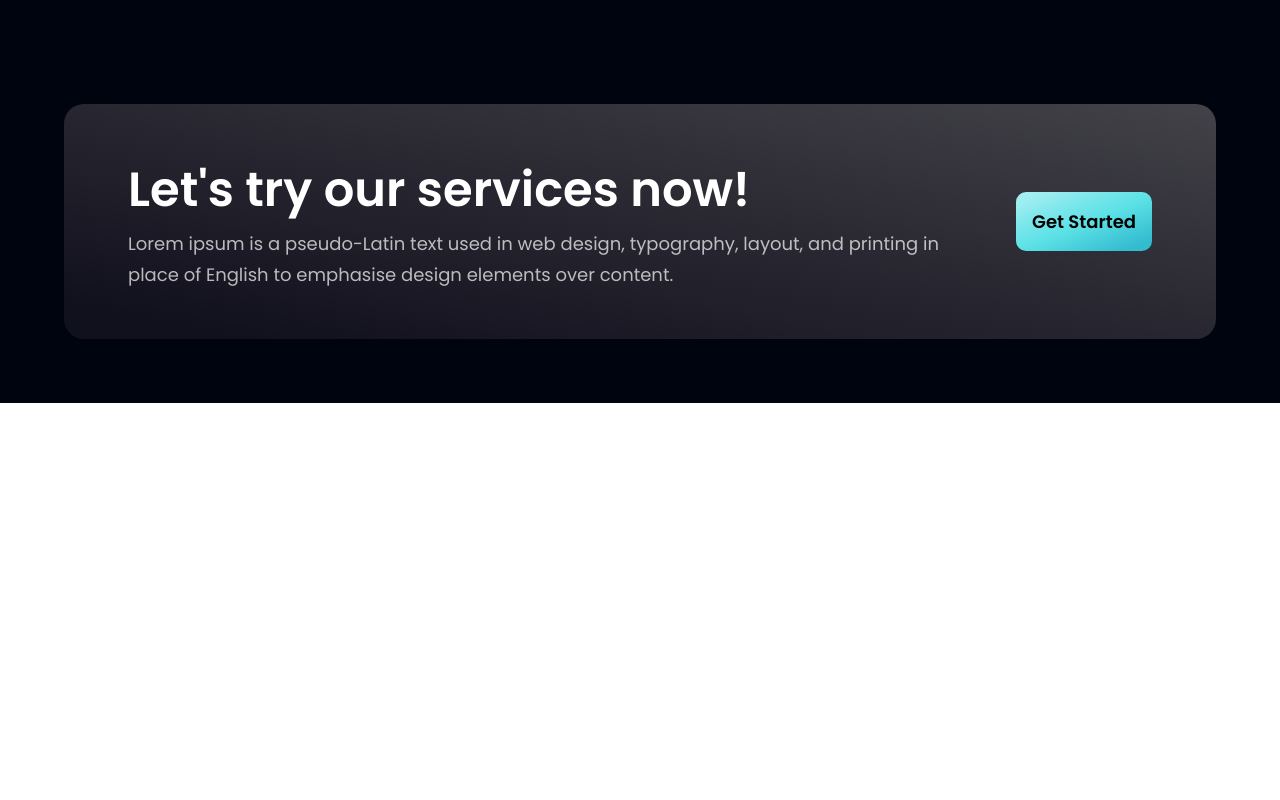
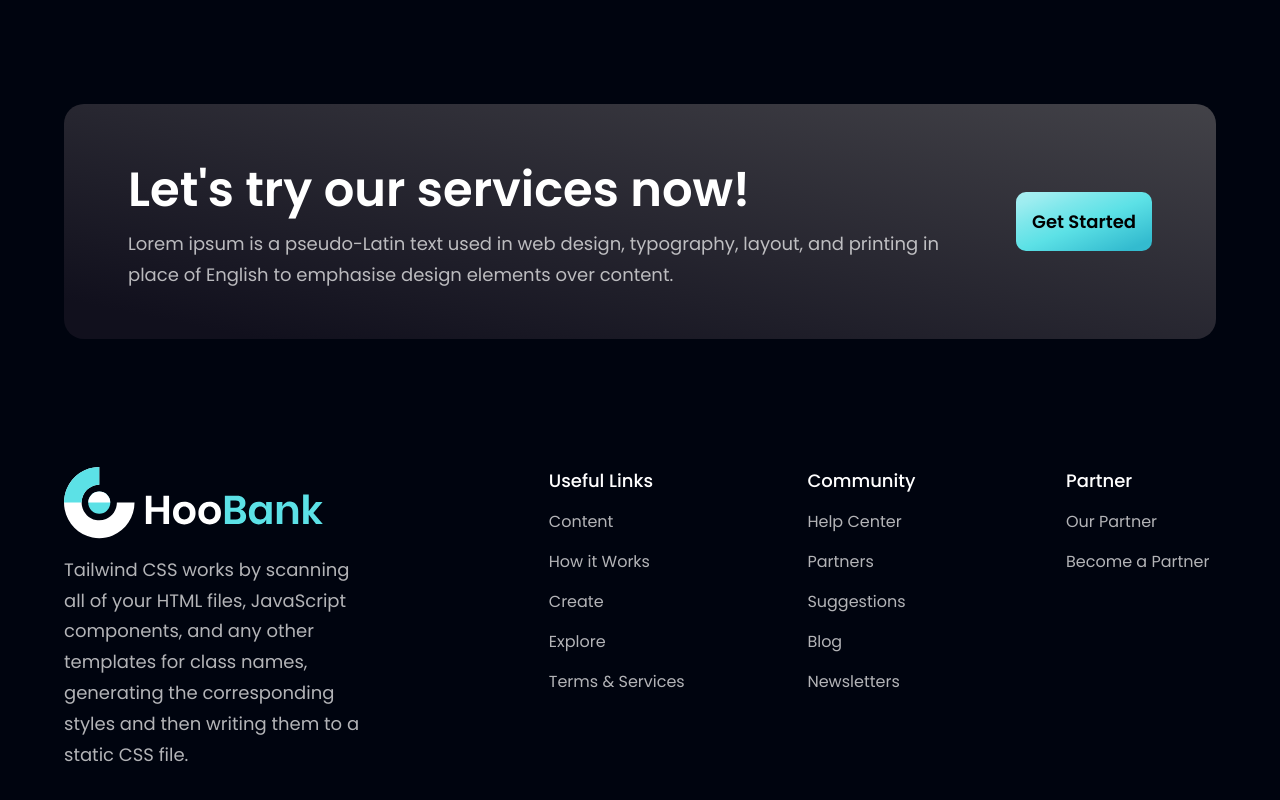
Before and after one commit to amindev92/payment, a React (Vite) app: page / in a window 1280 px wide. Shown: the part 3475-4275 px from the top of the page. Before the commit the page ends 3878 px from the top, so only its background shows below. Built offline with nearby package versions, Linux system fonts and the light colour scheme.

Commit message:
complete footer section

```diff
--- a/src/App.jsx
+++ b/src/App.jsx
@@ -1,6 +1,6 @@
 import './index.js'
 import styles from './index.js'
-import { Billing, Business, CardDeal, Hero, Navbar, Stats, Testimonials } from './components'
+import { Billing, Business, CardDeal, Hero, Navbar, Stats, Testimonials, Footer } from './components'
 import Cta from './components/CTA.jsx'
 
 const App = () => {
@@ -26,6 +26,7 @@ const App = () => {
           <CardDeal />
           <Testimonials />
           <Cta />
+          <Footer />
         </div>
       </div>
     </div>
--- a/src/components/Footer.jsx
+++ b/src/components/Footer.jsx
@@ -1,8 +1,46 @@
 import React from 'react'
+import { logo } from '../assets/index.js'
+import { footerLinks } from '../constant/index.js'
+import styles from '../index.js'
 
 const Footer = () => {
     return (
-        <div>Footer</div>
+        <section className={`${styles.flexCenter} ${styles.paddingY}`}>
+            <div className={`${styles.flexStart} md:flex-row flex-col mb-8 w-full`}>
+                <div className='flex-1 flex flex-col justify-start mr-10'>
+                    <img
+                        src={logo}
+                        alt='logo'
+                        className='w-[260px] h-[72px] object-contain' />
+                    <p className={`${styles.paragraph} mt-4 max-w-[300px]`}>
+                        Tailwind CSS works by scanning all of your HTML files, JavaScript components, and any other templates for class names, generating the corresponding styles and then writing them to a static CSS file.
+                    </p>
+                </div>
+
+                <div className='flex-[1.5] w-full flex flex-row justify-between flex-wrap md:mt-0 mt-10'>
+                    {footerLinks.map((footerlink) => (
+                        <div key={footerlink.key} className='flex flex-col ss:my-0 my-4 min-w-[150px]'>
+                            <h4 className='font-poppins font-medium text-[18px] leading-[27px] text-white'>
+                                {footerlink.title}
+                            </h4>
+                            <ul className='list-none mt-4'>
+                                {footerlink.links.map((link, index) => (
+                                    <li key={link.name}
+                                        className={`font-poppins font-normal
+                                        leading-[24px] text-dimWhite
+                                        hover:text-secondary cursor-pointer
+                                        ${index != footerlink.length - 1 ?
+                                                'mb-4' : 'mb-0'}
+                                        `}>
+                                        {link.name}
+                                    </li>
+                                ))}
+                            </ul>
+                        </div>
+                    ))}
+                </div>
+            </div>
+        </section>
     )
 }
 
```
